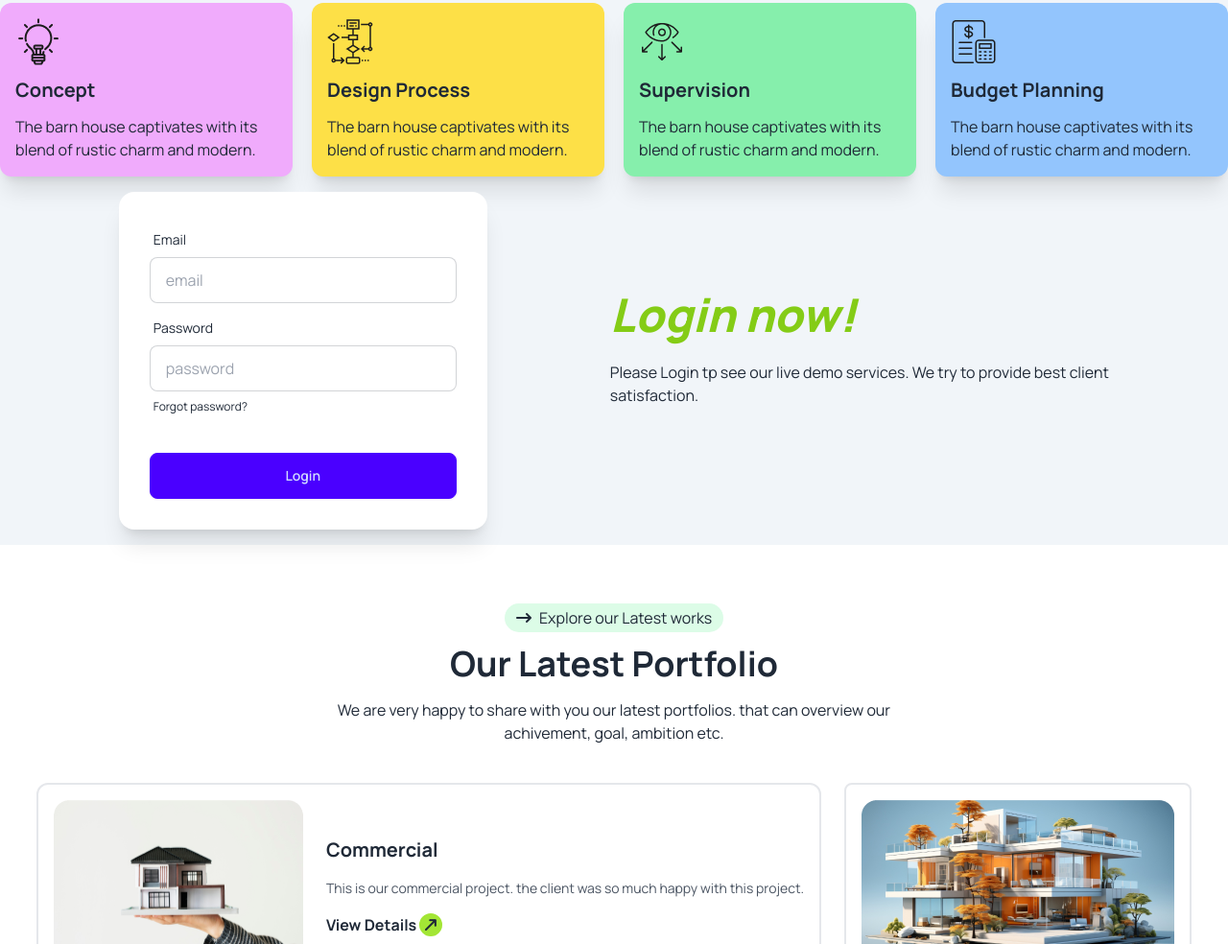
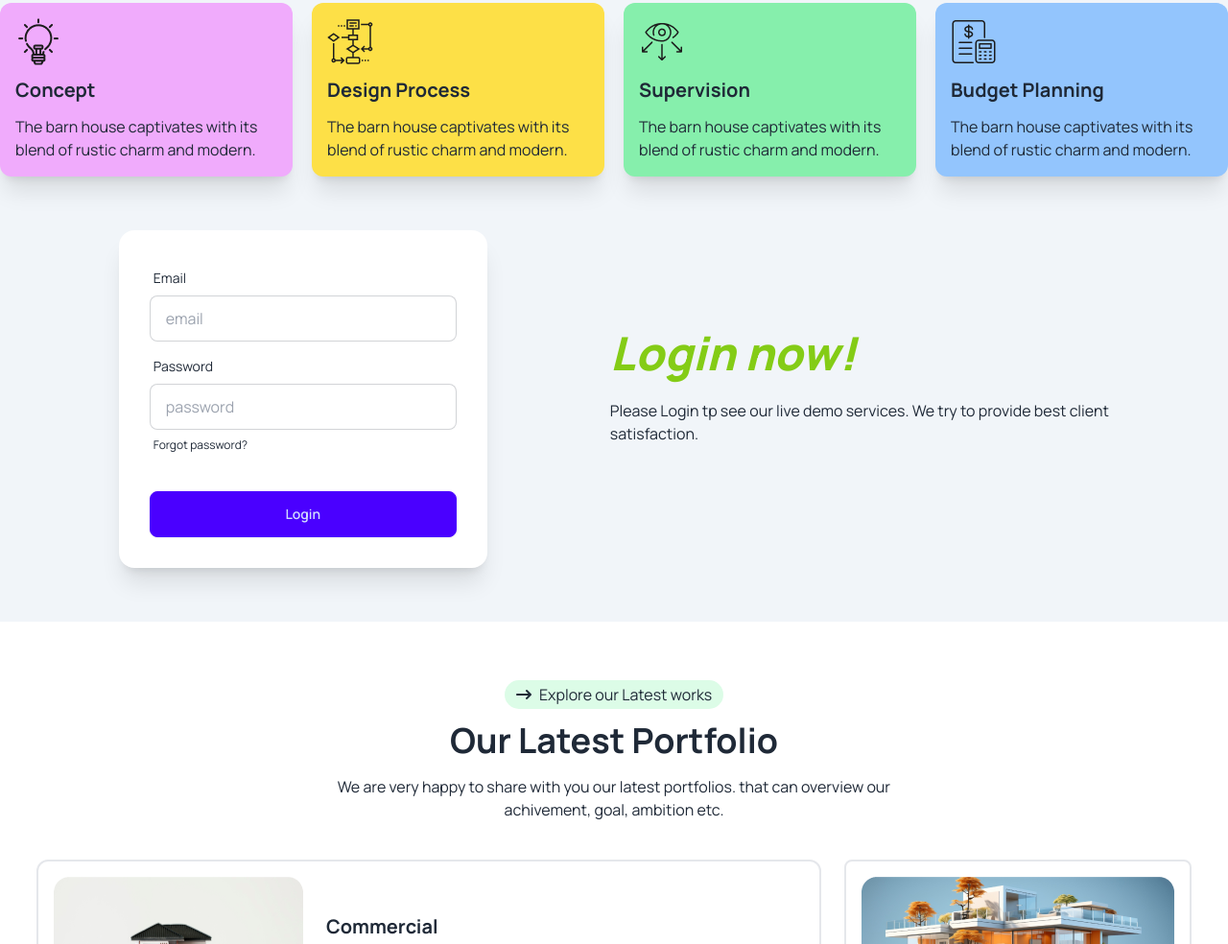
Before and after one commit to ShohagKaisar/Assignment-3, a website: page index.html in a window 1280 px wide. Shown: the part 1573-2557 px from the top of the page at 96% size. Drawn offline with Linux system fonts and the light colour scheme.

Commit message:
add padding in unique section

```diff
--- a/index.html
+++ b/index.html
@@ -165,7 +165,7 @@
     </div>
   </section>
   <!-- Unique Section -->
-  <section class="bg-slate-100 lg:mb-10">
+  <section class="bg-slate-100 lg:py-10 lg:mb-10">
     <div class="hero container mx-auto">
       <div class="hero-content flex-col lg:flex-row-reverse gap-x-32">
         <div class="text-center lg:text-left">
```
Also changed, not shown: src/output.css.
